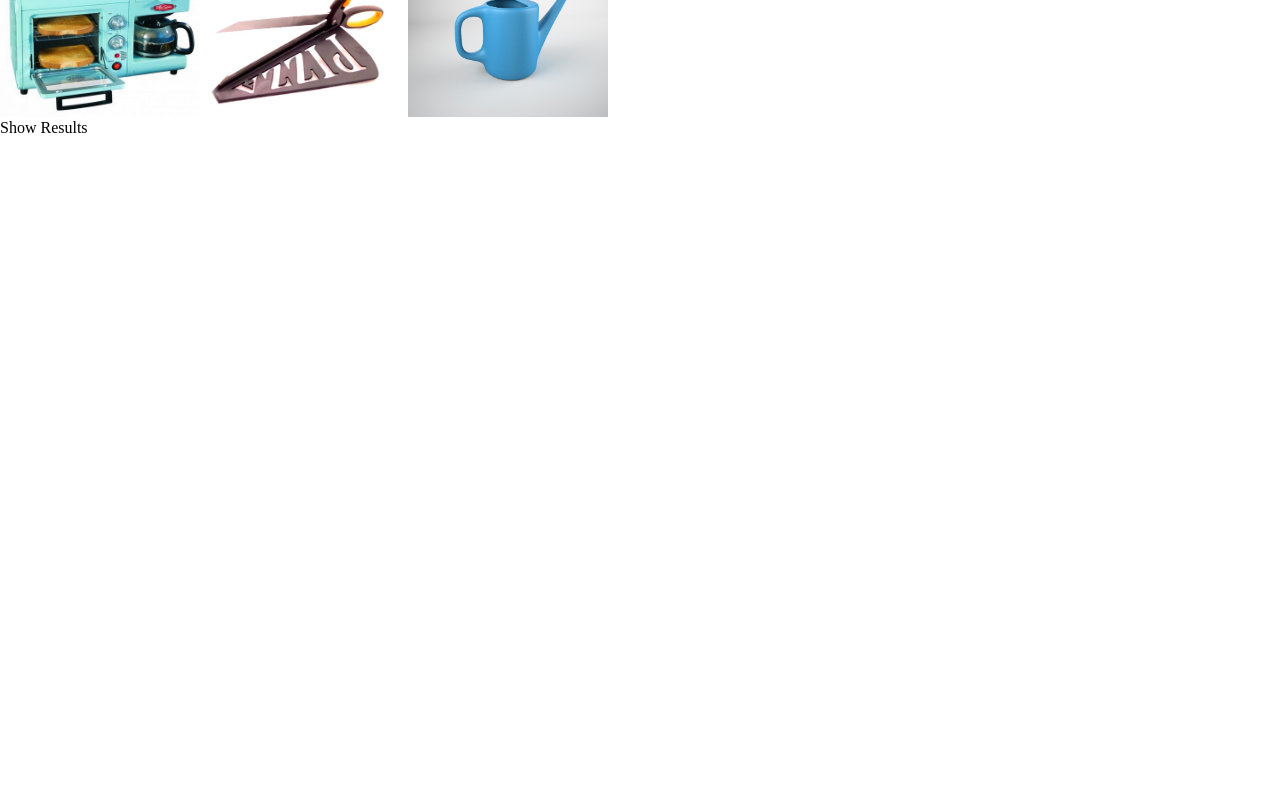
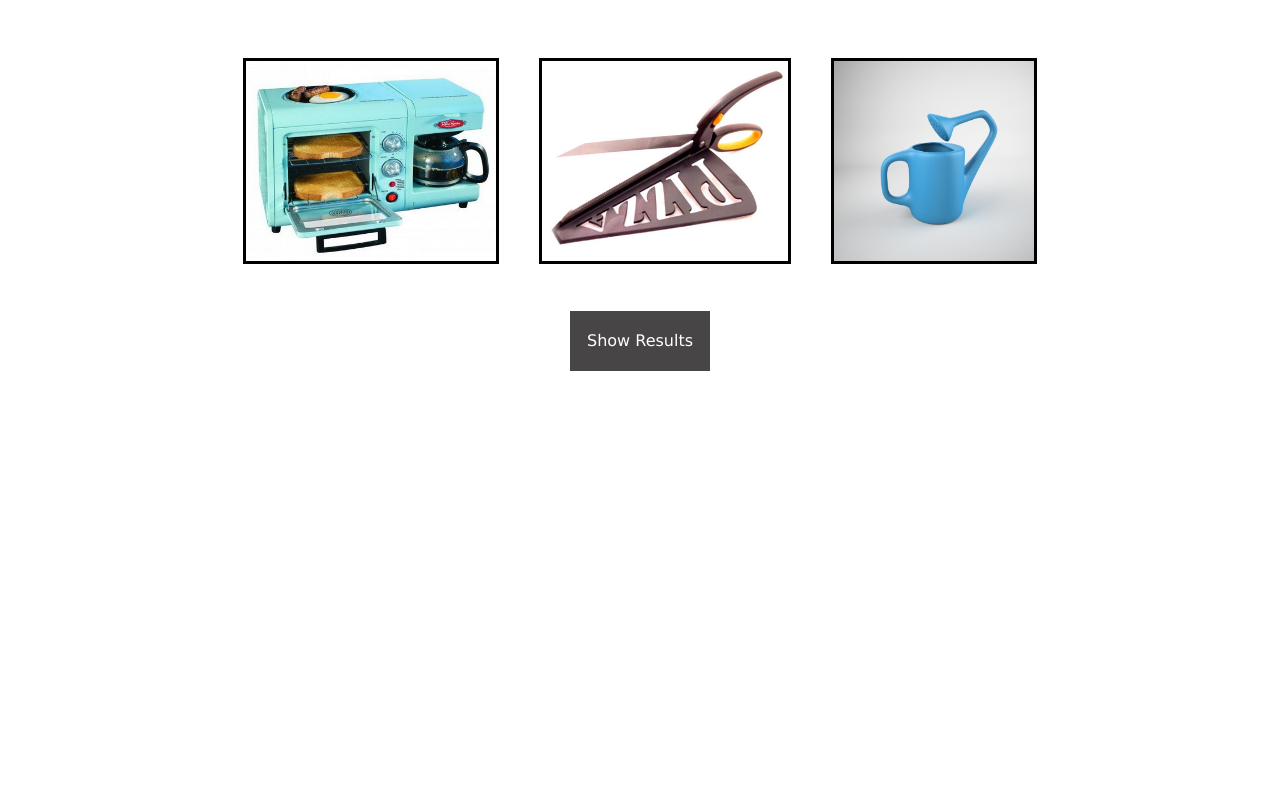
Before and after one commit to GuyFarley/bus-mall, a plain HTML site: page index.html in a window 1280 px wide. Shown: the part 99-889 px from the top of the page. Before the commit the page ends 800 px from the top, so only its background shows below. Drawn offline with Linux system fonts and the light colour scheme.

Commit message:
Added styling

```diff
--- a/css/style.css
+++ b/css/style.css
@@ -1,5 +1,61 @@
+header {
+  display: flex;
+  align-items: center;
+  height: 110px;
+  width: 100%;
+}
+
+header h1 {
+  margin-left: 60px;
+  font-family: Verdana, Geneva, Tahoma, sans-serif;
+  font-size: 36pt;
+}
+
+#results {
+  display: flex;
+  align-items: center;
+  flex-direction: column;
+  height: 600px;
+}
+
+#show-results-btn {
+  display: flex;
+  justify-content: center;
+  align-items: center;
+  width: 140px;
+  height: 60px;
+  font-family: Verdana, Geneva, Tahoma, sans-serif;
+  font-size: 12pt;
+  background-color: rgb(71, 69, 69);
+  color: white;
+  transition: 350ms;
+}
+
+#show-results-btn:hover {
+  background-color: rgb(112, 110, 110);
+}
+
+#display-results {
+  font-family: Verdana, Geneva, Tahoma, sans-serif;
+  font-size: 12pt;
+  margin-top: 20px;
+  line-height: 1.5em;
+  list-style-type: disc;
+}
+
+#container {
+  display: flex;
+  justify-content: center;
+  align-items: center;
+  height: 300px;
+}
+
 #image-one,
 #image-two,
 #image-three {
-  width: 200px;
+  height: 200px;
+  margin: 20px;
+  border-style: solid;
+  border-color: black;
+  border-width: 3px;
 }
--- a/index.html
+++ b/index.html
@@ -13,13 +13,16 @@
     <h1>BusMall Product Votes</h1>
   </header>
   <main>
+
     <section id="container">
       <img id="image-one" src="" alt="">
       <img id="image-two" src="" alt="">
       <img id="image-three" src="" alt="">
     </section>
-    <ul id="display-results"></ul>
-    <div id="show-results-btn">Show Results</div>
+    <section id="results">
+      <div id="show-results-btn">Show Results</div>
+      <ul id="display-results"></ul>
+    </section>
 
   </main>
   <script src="js/app.js"></script>
```
